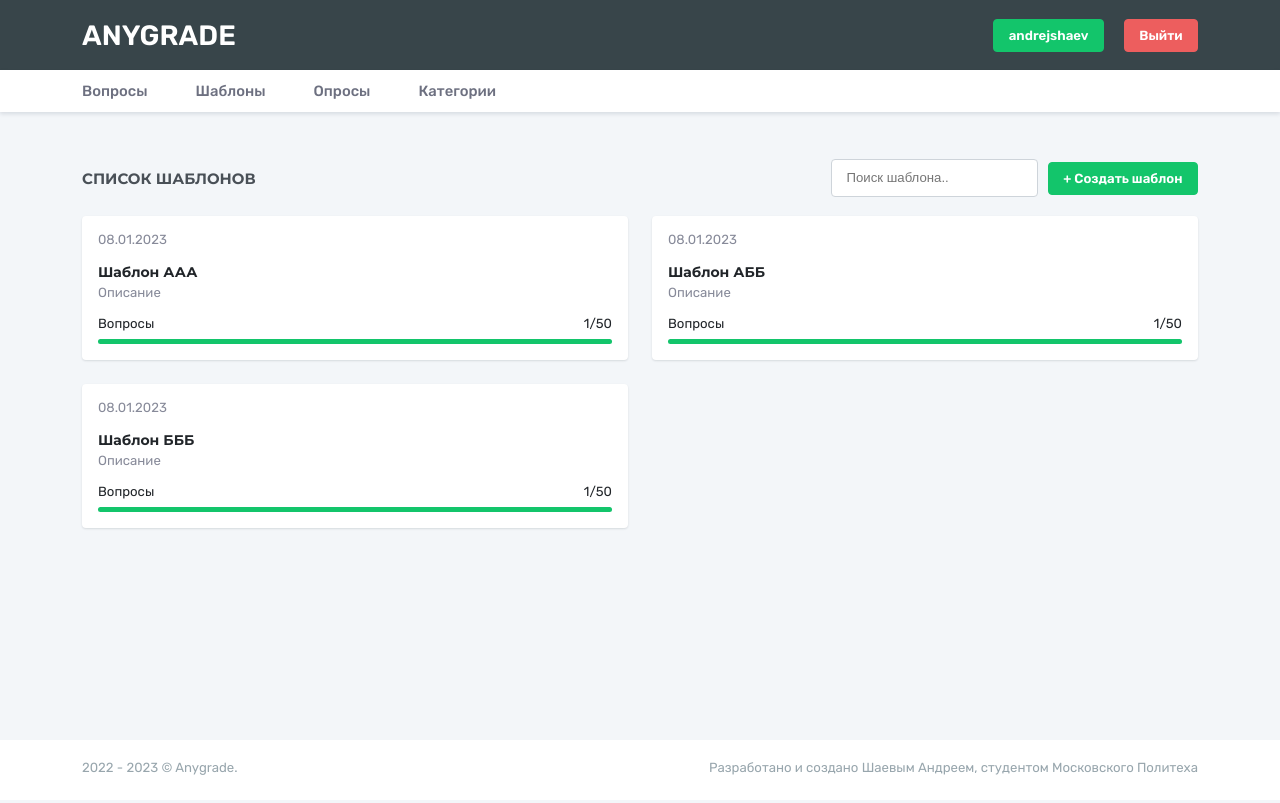
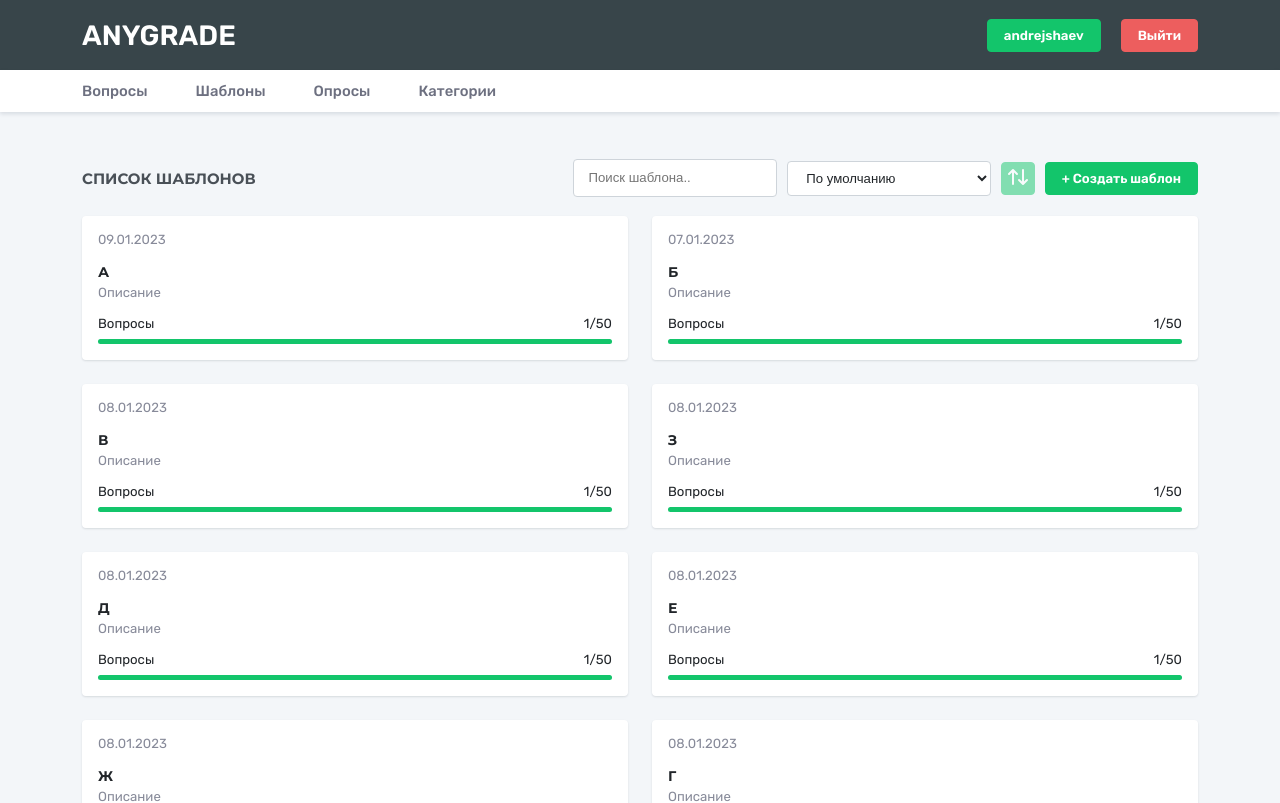
Before and after one commit to nknwns/anygrade-frontend, a Nuxt app: page / in a window 1280 px wide. Shown: the top 803 px of the page. Built offline with nearby package versions, Linux system fonts and the light colour scheme.

Commit message:
Create search, filter and sort templates. Edit animation

```diff
--- a/assets/scss/base/_base.scss
+++ b/assets/scss/base/_base.scss
@@ -38,6 +38,19 @@ main {
 	> div {
 		transition: all 1s;
 	}
+
+	position: relative;
+
+	&__message {
+		position: absolute;
+		top: 0;
+		left: 0;
+		font-size: 18px;
+
+		&.list-enter, &.list-leave-to {
+			transform: translateY(-20px);
+		}
+	}
 }
 
 .list-enter, .list-leave-to {
--- a/assets/scss/components/_button.scss
+++ b/assets/scss/components/_button.scss
@@ -6,7 +6,7 @@
     text-decoration: none;
     vertical-align: middle;
     border: 1px solid #865ce2;
-    padding: 0.5rem 0.9rem;
+    padding: 0.5rem 1rem;
     font-size: .825rem;
     font-weight: bold;
     border-radius: 0.25rem;
@@ -15,12 +15,12 @@
     transition: background-color .5s ease, color .5s ease;
 
     &--icon {
-        height: calc(1rem + 1.5em + 2px);
-        width: calc(1rem + 1.5em + 2px);
-        display: inline-flex;
-        align-items: center;
-        justify-content: center;
-        padding: 0;
+        padding: .125rem .25rem;
+		transition: opacity .5s ease;
+
+		&.button--success {
+			opacity: .5;
+		}
     }
 
     &:hover {
--- a/assets/scss/layouts/_sections.scss
+++ b/assets/scss/layouts/_sections.scss
@@ -18,4 +18,10 @@
 		align-items: center;
 		gap: 10px;
 	}
+
+	&__filters {
+		display: flex;
+		align-items: center;
+		gap: 10px;
+	}
 }
--- a/assets/scss/utilities/_classes.scss
+++ b/assets/scss/utilities/_classes.scss
@@ -20,3 +20,7 @@
         margin-bottom: 1rem!important;
     }
 }
+
+.no-transition {
+	transition: none!important;
+}
--- /dev/null
+++ b/components/Button/ButtonSorting.vue
@@ -0,0 +1,44 @@
+<template>
+		<button
+			@click.prevent="changeSortingDirection"
+			class="button button--icon"
+			:class="{'button--success': !isActive, 'button--danger': isActive}"
+		>
+			<svg width="24px" height="24px" viewBox="0 0 24 24" fill="none" xmlns="http://www.w3.org/2000/svg">
+				<path d="M6.293 4.293a1 1 0 0 1 1.414 0l4 4a1 1 0 0 1-1.414 1.414L8 7.414V19a1 1 0 1 1-2 0V7.414L3.707 9.707a1 1 0 0 1-1.414-1.414l4-4zM16 16.586V5a1 1 0 1 1 2 0v11.586l2.293-2.293a1 1 0 0 1 1.414 1.414l-4 4a1 1 0 0 1-1.414 0l-4-4a1 1 0 0 1 1.414-1.414L16 16.586z"
+					  fill="currentColor"/>
+			</svg>
+		</button>
+</template>
+<script>
+export default {
+	name: "ButtonSorting",
+	data() {
+		return {
+			isActive: false
+		}
+	},
+	methods: {
+		changeSortingDirection() {
+			const searchValue = /([\?\&])(sort=)(\-?)/;
+			const replaceValue = 'sort=' + (this.isActive ? '' : '-');
+
+			let newRoute = null;
+
+			if (this.$route.query.sort) {
+				newRoute = this.$route.fullPath.replace(searchValue, '$1' + replaceValue + '');
+			} else {
+				newRoute = this.$route.fullPath + ['?', '&'][Object.keys(this.$route.query).length] + replaceValue + 'byID';
+			}
+
+			this.$router.push(newRoute);
+
+			this.isActive = !this.isActive;
+			this.$emit('change');
+		}
+	},
+	mounted() {
+		if (this.$route.query.sort?.includes('-')) this.isActive = true;
+	}
+}
+</script>
--- a/components/Templates/TemplatesItem.vue
+++ b/components/Templates/TemplatesItem.vue
@@ -41,7 +41,7 @@ export default {
 	},
 	computed: {
 		created_at() {
-			return new Date(this.template.created_at).toLocaleDateString('ru');
+			return this.template.created_at.toLocaleDateString('ru');
 		}
 	},
 	data() {
--- a/pages/index.vue
+++ b/pages/index.vue
@@ -1,3 +1,4 @@
+<script src="../../mospolytech/Семестр 3/Курсач/anygrade-vue/src/main.js"></script>
 <template>
 	<section class="template section">
 		<div class="container">
@@ -6,8 +7,7 @@
 					<div class="section__header">
 						<h4 class="section__title">Список шаблонов</h4>
 						<div class="section__line">
-							<form action="#" class="form">
-								<div class="form__field">
+							<form action="#" class="form section__filters">
 								<label for="templatename" class="form__label" hidden>Search</label>
 								<input :value="templateSearchQuery"
 									   @input="updateTemplateSearchQuery"
@@ -17,7 +17,19 @@
 									   name="templatename"
 									   placeholder="Поиск шаблона.."
 								>
-								</div>
+								<label for="templatefilter" class="form__label" hidden>Filter</label>
+								<select v-model="currentFilter" id="templatefilter" name="templatefilter" class="form__input">
+									<option
+										v-for="(filter, i) in filters"
+										:key="'filter-' + i"
+										:value="filter.value"
+									>
+										{{ filter.text }}
+									</option>
+								</select>
+								<ButtonSorting
+									@change="toggleCurrentDirection"
+								/>
 							</form>
 							<nuxt-link to="/templates/add" class="button button--success">+ Создать шаблон</nuxt-link>
 						</div>
@@ -28,12 +40,14 @@
 				<p>Загрузка шаблонов..</p>
 			</div>
 			<transition-group name="list" tag="div" class="row list-animation" v-else>
+				<div class="col-12 list-animation__message" :key="'empty-' + templates.length" v-if="!templates.length">
+					<p>Список шаблонов пуст..</p>
+				</div>
 				<TemplatesItem
-					v-for="(template, i) in templates"
-					:key="i"
+					v-for="template in templates"
+					:key="template.id"
 					:template="template"
 				/>
-				<div class="col-12">Список шаблонов пуст..</div>
 			</transition-group>
 		</div>
 	</section>
@@ -48,25 +62,59 @@ export default {
 	computed: {
 		...mapState({
 			isLoading: state => state.templates.isLoading,
-			templateSearchQuery: state => state.templates.searchQuery
+			templateSearchQuery: state => state.templates.searchQuery,
+			filters: state => state.templates.filters
 		}),
 		...mapGetters({
 			templates: 'templates/filteredTemplates'
-		})
+		}),
+		currentFilter: {
+			get() {
+				return this.$store.state.templates.currentFilter;
+			},
+			set(value) {
+				let newRoute = null;
+
+				if (this.$route.query.sort) {
+					newRoute = this.$route.fullPath.replace(/([\?\&]sort=(-)?)[^\&]*/, '$1' + value);
+				} else {
+					newRoute = this.$route.fullPath + ['?', '&'][Object.keys(this.$route.query).length] + 'sort=' + value;
+				}
+
+				this.$router.push(newRoute);
+
+				this.$store.commit('templates/setCurrentFilter', value);
+			}
+		}
 	},
 	methods: {
 		...mapMutations({
-			setTemplateSearchQuery: 'templates/setSearchQuery'
+			setTemplateSearchQuery: 'templates/setSearchQuery',
+			toggleCurrentDirection: 'templates/toggleCurrentDirection'
 		}),
 		...mapActions({
 			loadTemplates: 'templates/loadTemplates'
 		}),
 		updateTemplateSearchQuery(event) {
-			this.$store.commit('templates/setSearchQuery', event.target.value);
+			const value = event.target.value;
+			let newRoute = null;
+
+			if (this.$route.query.search) {
+				newRoute = this.$route.fullPath.replace(/([\?\&]search=)[^\&]*/, '$1' + value);
+			} else {
+				newRoute = this.$route.fullPath + ['?', '&'][Object.keys(this.$route.query).length] + 'search=' + value;
+			}
+
+			this.$router.push(newRoute);
+
+			this.$store.commit('templates/setSearchQuery', value);
 		}
 	},
 	mounted() {
 		this.loadTemplates();
+
+		if (this.$route.query.sort) this.currentFilter = this.$route.query.sort.replace('-', '');
+		if (this.$route.query.search) this.$store.commit('templates/setSearchQuery', this.$route.query.search);
 	}
 }
 </script>
--- a/pages/templates/_id/index.vue
+++ b/pages/templates/_id/index.vue
@@ -82,7 +82,7 @@ export default {
 	},
 	computed: {
 		created_at() {
-			return new Date(this.template.created_at).toLocaleString('ru');
+			return this.template.created_at.toLocaleString('ru');
 		}
 	},
 	methods: {
--- a/static/templates.json
+++ b/static/templates.json
@@ -1,7 +1,43 @@
 [
 	{
 		"id": 1,
-		"title": "Шаблон ААА",
+		"title": "А",
+		"created_at": "2023-01-09T18:23:49.024Z",
+		"author": {
+			"name": "Андрей Шаев",
+			"url": "andrejshaev"
+		},
+		"description": "Описание",
+		"questions": [
+			{
+				"id": 1,
+				"url": "question-1",
+				"title": "Тестовый вопрос",
+				"category": "Тестовая категория"
+			}
+		]
+	},
+	{
+		"id": 2,
+		"title": "Б",
+		"created_at": "2023-01-07T18:23:49.024Z",
+		"author": {
+			"name": "Андрей Шаев",
+			"url": "andrejshaev"
+		},
+		"description": "Описание",
+		"questions": [
+			{
+				"id": 1,
+				"url": "question-1",
+				"title": "Тестовый вопрос",
+				"category": "Тестовая категория"
+			}
+		]
+	},
+	{
+		"id": 3,
+		"title": "В",
 		"created_at": "2023-01-08T18:23:49.024Z",
 		"author": {
 			"name": "Андрей Шаев",
@@ -18,8 +54,8 @@
 		]
 	},
 	{
-		"id": 2,
-		"title": "Шаблон АББ",
+		"id": 8,
+		"title": "Г",
 		"created_at": "2023-01-08T18:23:49.024Z",
 		"author": {
 			"name": "Андрей Шаев",
@@ -36,8 +72,62 @@
 		]
 	},
 	{
-		"id": 3,
-		"title": "Шаблон БББ",
+		"id": 5,
+		"title": "Д",
+		"created_at": "2023-01-08T18:23:49.024Z",
+		"author": {
+			"name": "Андрей Шаев",
+			"url": "andrejshaev"
+		},
+		"description": "Описание",
+		"questions": [
+			{
+				"id": 1,
+				"url": "question-1",
+				"title": "Тестовый вопрос",
+				"category": "Тестовая категория"
+			}
+		]
+	},
+	{
+		"id": 6,
+		"title": "Е",
+		"created_at": "2023-01-08T18:23:49.024Z",
+		"author": {
+			"name": "Андрей Шаев",
+			"url": "andrejshaev"
+		},
+		"description": "Описание",
+		"questions": [
+			{
+				"id": 1,
+				"url": "question-1",
+				"title": "Тестовый вопрос",
+				"category": "Тестовая категория"
+			}
+		]
+	},
+	{
+		"id": 7,
+		"title": "Ж",
+		"created_at": "2023-01-08T18:23:49.024Z",
+		"author": {
+			"name": "Андрей Шаев",
+			"url": "andrejshaev"
+		},
+		"description": "Описание",
+		"questions": [
+			{
+				"id": 1,
+				"url": "question-1",
+				"title": "Тестовый вопрос",
+				"category": "Тестовая категория"
+			}
+		]
+	},
+	{
+		"id": 4,
+		"title": "З",
 		"created_at": "2023-01-08T18:23:49.024Z",
 		"author": {
 			"name": "Андрей Шаев",
--- a/store/templates.js
+++ b/store/templates.js
@@ -1,14 +1,44 @@
 export const state = () => ({
 	templates: [],
 	isLoading: true,
-	searchQuery: ''
+	searchQuery: '',
+	filters: [
+		{ text: 'По умолчанию', value: 'byID' },
+		{ text: 'По заголовку', value: 'byName' },
+		{ text: 'По дате создания', value: 'byDate' },
+		{ text: 'По количеству вопросов', value: 'byQuestionsCount' }
+	],
+	currentFilter: 'byID',
+	reverseDirection: false
 })
 
 export const getters = {
 	filteredTemplates(state) {
-		return state.templates.filter(element =>
+		const filteredArray = state.templates.filter(element =>
 			element.title?.toLowerCase().includes(state.searchQuery.toLowerCase())
 			|| element.description?.toLowerCase().includes(state.searchQuery.toLowerCase()));
+
+		let compare = (a, b) => a.id - b.id;
+
+		switch (state.currentFilter) {
+			case 'byQuestionsCount': {
+				compare = (a, b) => a.questions.length - b.questions.length;
+				break;
+			}
+			case 'byName': {
+				compare = (a, b) => a.title.localeCompare(b.title);
+				break;
+			}
+			case 'byDate': {
+				compare = (a, b) => a.created_at - b.created_at;
+				break;
+			}
+		}
+
+		const resultArray = filteredArray.sort(compare);
+		if (state.reverseDirection) resultArray.reverse();
+
+		return resultArray;
 	}
 }
 
@@ -21,6 +51,12 @@ export const mutations = {
 	},
 	setSearchQuery(state, query) {
 		state.searchQuery = query;
+	},
+	setCurrentFilter(state, filter) {
+		state.currentFilter = filter;
+	},
+	toggleCurrentDirection(state) {
+		state.reverseDirection = !state.reverseDirection;
 	}
 }
 
@@ -30,7 +66,8 @@ export const actions = {
 			commit('setTemplates', []);
 			commit('setLoading', true);
 
-			const templates = await this.$axios.$get('templates.json');
+			let templates = await this.$axios.$get('templates.json');
+			templates.forEach(element => element.created_at = new Date(element.created_at));
 
 			commit('setTemplates', templates);
 			commit('setLoading', false);
@@ -41,7 +78,12 @@ export const actions = {
 	async loadTemplate({commit}, id) {
 		try {
 			const templates = await this.$axios.$get('templates.json');
-			return templates.find(el => el.id == id);
+			const template = templates.find(el => el.id === Number(id));
+
+			template.created_at = new Date(template.created_at);
+
+			return template;
+
 		} catch (e) {
 			console.log(e);
 		}
```
Lines whose indentation alone changed are shown as unchanged.
